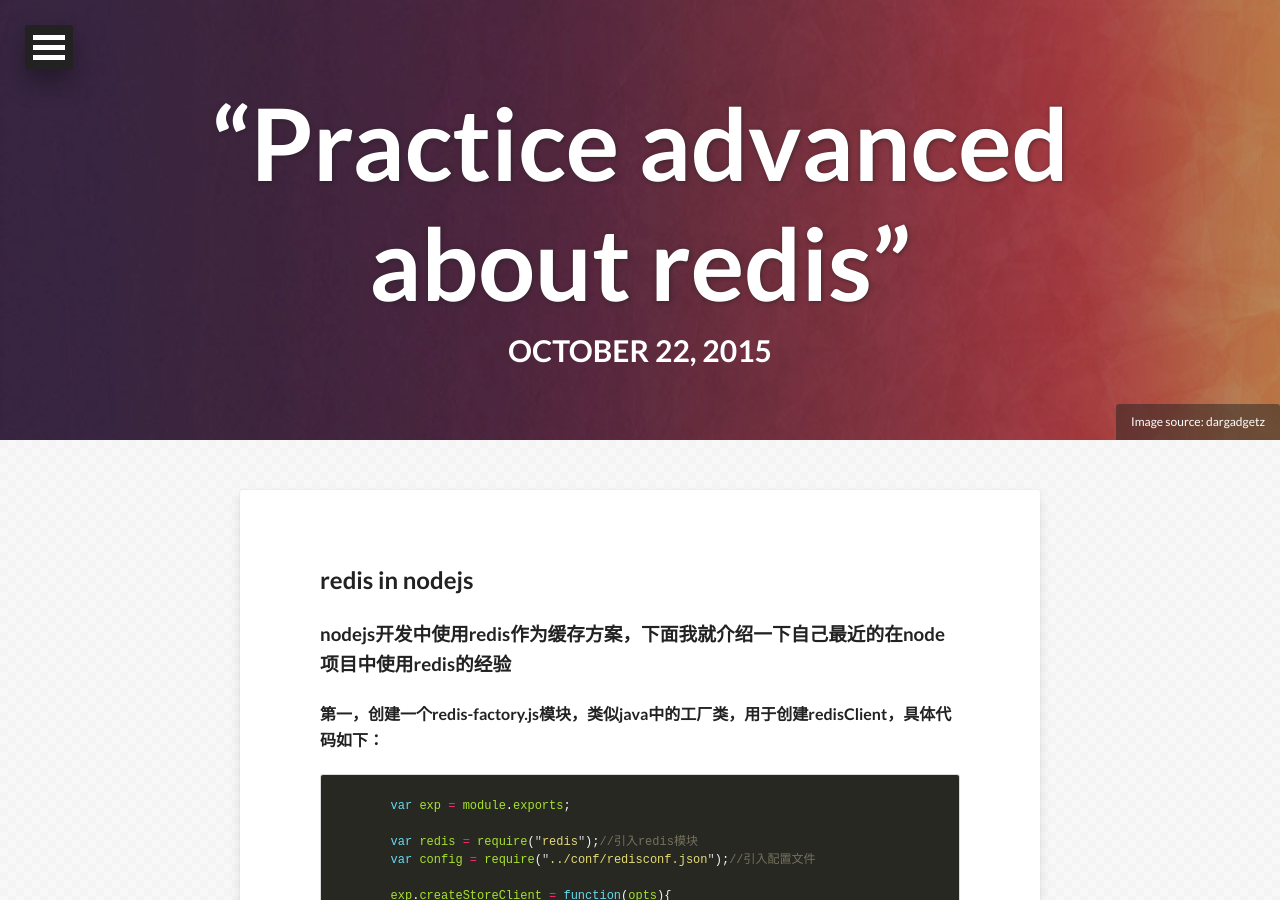
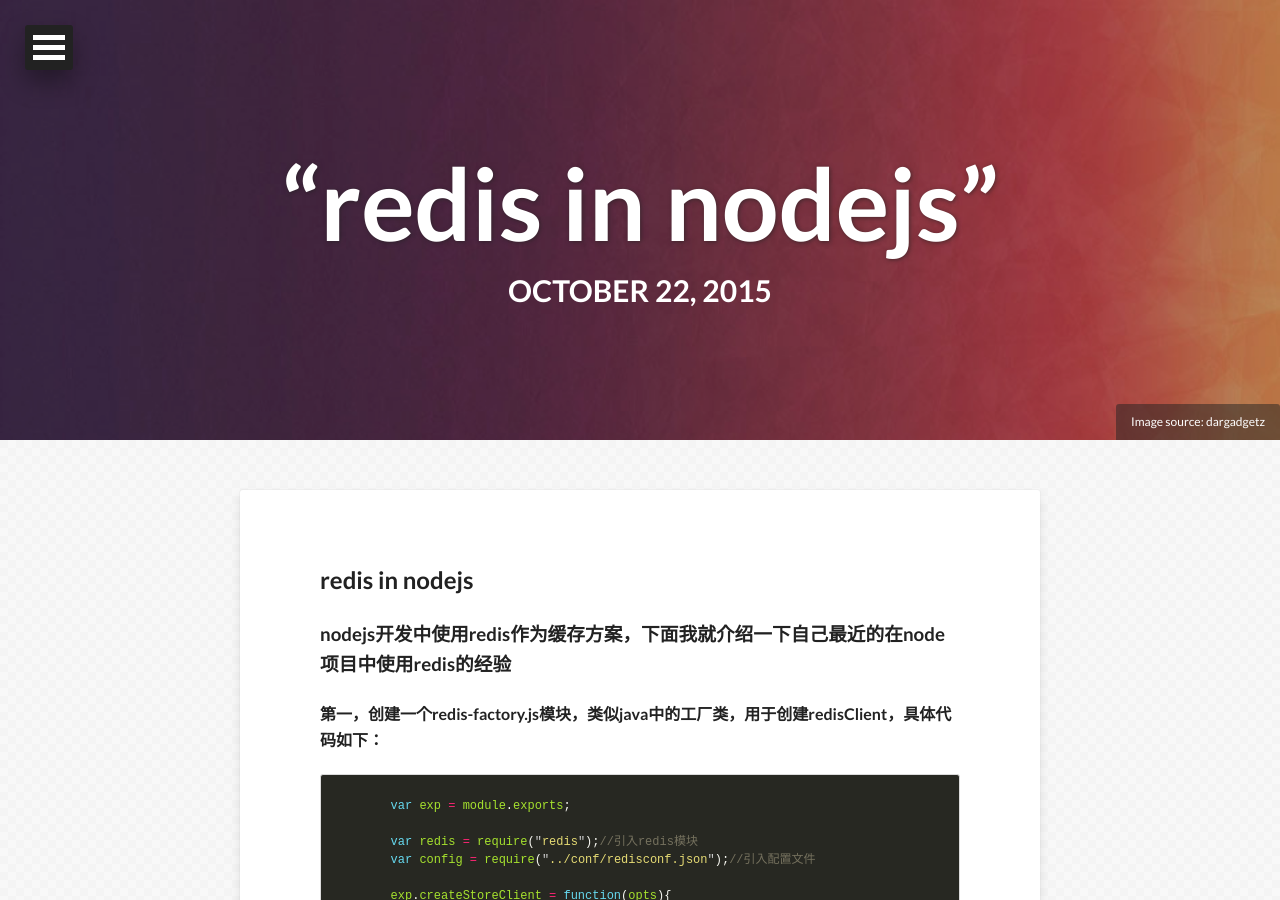
Before and after one commit to Lucces/myblog, a Jekyll site: the page built from _posts/2015-10-22-redis-in-nodejs.md, in a window 1280 px wide and 900 px high. Built offline with Jekyll 4.4.1, drawn with Linux system fonts in a browser that asks for light colours; nearby versions of some CDN libraries; some of the changed text lies outside the part shown.

Commit message:
second redis in node

```diff
--- a/_posts/2015-10-22-redis-in-nodejs.md
+++ b/_posts/2015-10-22-redis-in-nodejs.md
@@ -1,6 +1,6 @@
 ---
 layout: post
-title: “Practice advanced about redis”
+title: “redis in nodejs”
 description: “关于redis的个人总结”
 tags: [sample post, code]
 modified: 2015-04-28
```
